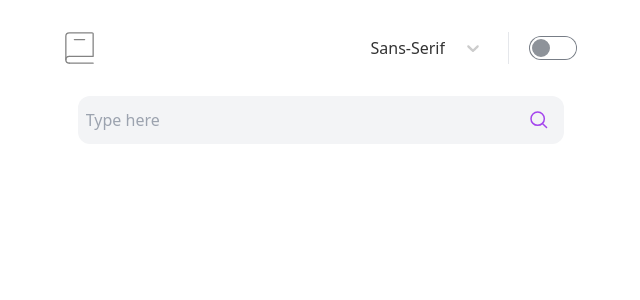
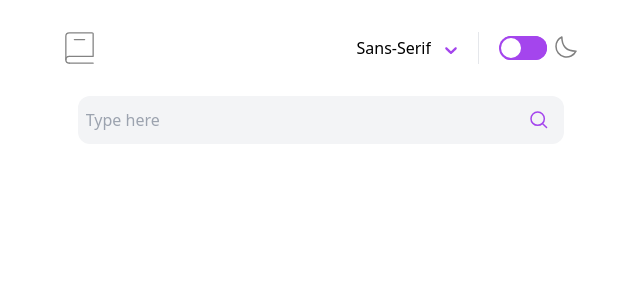
Before and after one commit to CSweetman/feMentor-dictionary-app, a React (Vite) app: page / in a window 1280 px wide. Shown: the top 300 px of the page, without its empty margins (319-959 px from the left). Built offline with nearby package versions, Linux system fonts and the light colour scheme.

Commit message:
Various changes to daisyui and tailwind config to style toggle theme button. Implemented toggle theme functionality as well as toggle icon component

```diff
--- a/src/App.tsx
+++ b/src/App.tsx
@@ -1,8 +1,16 @@
+import { useState } from "react";
 import DictionaryPage from "./Pages/DictionaryPage";
 
 export default function App() {
+
+  const [theme, setTheme] = useState<"light" | "dark">("light")
+
+  const changeTheme = () => {
+    theme === 'light' ? setTheme('dark') : setTheme('light')
+  }
   return (
-
-      <DictionaryPage></DictionaryPage>
+    <div data-theme={theme} className={theme === 'light' ? 'bg-white' : ''}>
+      <DictionaryPage theme={theme} setTheme={changeTheme}></DictionaryPage>
+    </div>
   )
 }
--- a/src/Pages/DefinitionPage.tsx
+++ b/src/Pages/DefinitionPage.tsx
@@ -1,19 +1,21 @@
-import React from 'react'
+import React, { useEffect } from 'react'
 import Meaning from '../components/Meaning'
 import { capitalizeFirstLetter } from '../utils/utils'
 import { IWord } from './DictionaryPage'
 
 interface DefinitionPageProps {
     searchedWord: IWord
+    theme: string | undefined
 }
 
-const DefinitionPage = ({ searchedWord }: DefinitionPageProps) => {
+
+const DefinitionPage = ({ searchedWord, theme }: DefinitionPageProps) => {
     return (
         <div>
 
-            <div className='flex justify-between'>
+            <div className='flex justify-between dark:text-white'>
                 <div>
-                    <h1 className="text-[64px] font-bold">
+                    <h1 className={(theme === 'light' ? 'text-black' : 'text-white') + " text-[64px] font-bold"}>
                         {searchedWord && capitalizeFirstLetter(searchedWord.word)}
                     </h1>
                     <p className='text-[20px] text-primary'>{searchedWord.phonetics}</p>
@@ -36,7 +38,7 @@ const DefinitionPage = ({ searchedWord }: DefinitionPageProps) => {
                         example={meaning.definitions.map(def => def.example)}
                     />)
             }
-            <h1 className="text-sm font-bold underline mb-10">
+            <h1 className="text-sm underline mb-10 text-neutral">
                 Source Placeholder
             </h1>
         </div>
--- a/src/Pages/DictionaryPage.tsx
+++ b/src/Pages/DictionaryPage.tsx
@@ -27,7 +27,12 @@ export interface IMeanings {
     sourceUrls: string[]
 }
 
-const DictionaryPage = () => {
+interface DictionaryPageProps {
+    theme?: string,
+    setTheme: () => void
+}
+
+const DictionaryPage = ({ theme, setTheme }: DictionaryPageProps) => {
 
     const [font, setFont] = useState<string>("sans")
     const [search, setSearch] = useState("")
@@ -38,7 +43,6 @@ const DictionaryPage = () => {
     const handleSearch = (lookUp: string) => {
         GetWordDefinitions(lookUp).then(res => {
             const data = res.data[0]
-            console.log(data)
             const meanings: IMeanings[] = data.meanings
             const searchedWord: IWord = {
                 word: data.word,
@@ -68,14 +72,10 @@ const DictionaryPage = () => {
     //     // console.log(word?.meanings[0].definitions.map(def => def.definition))
     // }, [searchedWord])
 
-    // useEffect(() => {
-    //     console.log(searchedWord)
-    // }, [searchedWord])
-
     return (
-        <div className={`w-[80vw] lg:w-[40vw] h-[100vh] flex flex-col items-center m-auto font-${font}`}>
+        <div className={`w-[80vw] lg:w-[40vw] h-[100%] min-h-[100vh] flex flex-col items-center m-auto font-${font}`}>
             <div className='flex flex-col w-[100%] gap-4 mt-8'>
-                <Navbar font={font} setFont={setFont}></Navbar>
+                <Navbar font={font} setFont={setFont} theme={theme} setTheme={setTheme}></Navbar>
                 <div className='flex w-[95%] m-auto max-h-12 grow-[2] bg-gray-100 rounded-xl focus-within:outline-primary focus-within:outline focus-within:outline-[1px]'>
                     <input
                         type="text" placeholder="Type here"
@@ -88,7 +88,7 @@ const DictionaryPage = () => {
                         <img src='src\assets\images\icon-search.svg' onClick={e => handleSearch(search)} />
                     </button>
                 </div>
-                {searchedWord && <DefinitionPage searchedWord={searchedWord} />}
+                {searchedWord && <DefinitionPage searchedWord={searchedWord} theme={theme} />}
                 {badResultFlag && <BadSearchPage />}
             </div>
         </div>
--- a/src/components/Meaning.tsx
+++ b/src/components/Meaning.tsx
@@ -11,22 +11,19 @@ interface categoryProps {
 
 const Meaning = ({ name: type, definitions, example, synonyms, antonyms }: categoryProps) => {
 
-  // useEffect(() => {
-  //   console.log(example)
-  // }, [])
 
   return (
     <div className={`flex flex-col gap-8 text-[18px] w-[100%]`}>
       <div className='flex items-center mt-5'>
-        <p className="flex-grow-0 mr-5 text-[24px] italic font-bold">{type}</p>
-        <div className="flex-grow bg bg-gray-200 h-0.5"></div>
+        <p className="flex-grow-0 mr-5 text-[24px] italic font-bold text-neutral">{type}</p>
+        <div className="flex-grow h-0.5 bg-base-200"></div>
       </div>
       <div>
         <p className='text-subtitle mb-5 text-[20px]'>Meaning</p>
         <ul className='list-disc list-inside mx-5'>
           {definitions.map((definition, i) => (
-            <li className='text-primary' key={i}>{
-              <span className='text-black'>{definition}</span>}
+            <li className='' key={i}>{
+              <span className='text-neutral'>{definition}</span>}
             </li>
           ))}
           {example[0] !== undefined && <p className='ml-[24px] text-subtitle'>{`"${example[0]}"`}</p>}
--- a/src/components/Navbar.tsx
+++ b/src/components/Navbar.tsx
@@ -1,20 +1,23 @@
 import React, { useEffect, useState } from 'react'
 import Select, { StylesConfig } from 'react-select'
 import { fontNames } from '../Pages/DictionaryPage'
+import ThemeIcon from './ThemeIcon'
 
 interface NavbarProps {
-  font: string;
-  setFont: React.Dispatch<React.SetStateAction<string>>;
+  font: string,
+  setFont: React.Dispatch<React.SetStateAction<string>>,
+  theme: string | undefined,
+  setTheme: () => void
 }
 
 
 
-const Navbar = ({ font: currentFont, setFont }: NavbarProps) => {
+const Navbar = ({ font: currentFont, setFont, theme, setTheme }: NavbarProps) => {
 
   const [toggle, setToggle] = useState<"primary" | "gray">("gray")
 
-  const handleToggle = () => {
-    setToggle("primary")
+  const getThemeColor = () => {
+    return (theme === 'light') ? 'black' : 'white'
   }
 
   interface FontOption {
@@ -23,10 +26,13 @@ const Navbar = ({ font: currentFont, setFont }: NavbarProps) => {
   }
 
   const colorStyles: StylesConfig<FontOption> = {
-    control: (styles: any) => ({ ...styles, outline: 'none', border: '0', boxShadow: '0' }),
+    control: (styles: any) => ({ ...styles, outline: 'none', border: '0', boxShadow: '0', backgroundColor: undefined }),
+    container: (styles: any) => ({
+      ...styles, backgroundColor: 'transparent'
+    }),
     option: (styles: any, { data, isDisabled, isFocused, isSelected }) => {
       return {
-        ...styles, boxShadow: 'none', color: 'black', backgroundColor: undefined,
+        ...styles, boxShadow: 'none', color: (theme === 'light') ? 'black' : 'white', backgroundColor: undefined, border: undefined, cursor: 'pointer',
         ':hover': { color: 'hsl(274, 82%, 60%)', boxShadow: 'none' },
         ":active": {
           ...styles[":active"],
@@ -34,7 +40,18 @@ const Navbar = ({ font: currentFont, setFont }: NavbarProps) => {
         }
       }
     },
-    indicatorSeparator: (styles: any) => ({ display: 'none' })
+    menu: provided => ({
+      ...provided,
+      backgroundColor: (theme === 'light') ? 'white' : 'black',
+      boxShadow: (theme === 'light') ? 'white' : 'hsl(274, 82%, 60%)' + ` 0px 3px 8px`
+    }),
+    singleValue: provided => ({
+      ...provided,
+      color: (theme === 'light') ? 'black' : 'white',
+      cursor: 'pointer'
+    }),
+    indicatorSeparator: (styles: any) => ({ display: 'none' }),
+    dropdownIndicator: (styles: any) => ({ color: 'hsl(274, 82%, 60%)', cursor: 'pointer' })
   }
 
   const options = [
@@ -43,17 +60,18 @@ const Navbar = ({ font: currentFont, setFont }: NavbarProps) => {
     { value: 'mono', label: 'Mono' }
   ]
 
-
-
-
-
   return (
     <div className='w-[100%] h-8 flex justify-between mb-4'>
       <img src="src\assets\images\logo.svg" alt="" />
       <div className='flex items-center gap-5'>
-        <Select options={options} defaultValue={options[0]} onChange={e => { if (e) setFont(e.value.toLowerCase()) }} styles={colorStyles}></Select>
+        <Select options={options} defaultValue={options[0]} isSearchable={false}
+          onChange={e => { if (e) setFont(e.value.toLowerCase()) }} styles={colorStyles} />
         <div className='border-l ml-[-3px] border-gray-200 h-[100%]'></div>
-        <input type="checkbox" className={`toggle toggle-primary`} onChange={handleToggle} />
+        <span className='flex gap-2'>
+          <input type="checkbox" className={' toggle bg-white border-none  ' + (theme === 'light' ? 'toggle-button' : 'toggle-button-active')}
+            onChange={setTheme} />
+          <ThemeIcon outline={theme === 'light' ? 'gray' : 'hsl(274deg, 82%, 60%)'} />
+        </span>
       </div>
 
     </div>
--- a/src/components/Onym.tsx
+++ b/src/components/Onym.tsx
@@ -1,13 +1,13 @@
 import React from 'react'
 
 interface OnymProps {
-    name: string,
-    onyms: string[]
+  name: string,
+  onyms: string[]
 }
 
-const Onym = ({name, onyms}: OnymProps) => {
+const Onym = ({ name, onyms }: OnymProps) => {
   return (
-    <div className='flex gap-5'>
+    <div className='flex gap-3 flex-wrap mb-8'>
       <p>{name}</p>
       {onyms.map((elem, i) => (<p className='text-primary font-bold' key={i}>{elem}</p>))}
     </div>
--- /dev/null
+++ b/src/components/ThemeIcon.tsx
@@ -0,0 +1,13 @@
+import React from 'react'
+
+interface ThemeIconProps {
+    outline: string
+}
+
+const ThemeIcon = ({ outline }: ThemeIconProps) => {
+    return (
+        <svg xmlns="http://www.w3.org/2000/svg" width="22" height="22" viewBox="0 0 22 22"><path fill="none" stroke={outline} stroke-linecap="round" stroke-linejoin="round" stroke-width="1.5" d="M1 10.449a10.544 10.544 0 0 0 19.993 4.686C11.544 15.135 6.858 10.448 6.858 1A10.545 10.545 0 0 0 1 10.449Z" /></svg>
+    )
+}
+
+export default ThemeIcon
--- a/tailwind.config.cjs
+++ b/tailwind.config.cjs
@@ -1,5 +1,6 @@
 /** @type {import('tailwindcss').Config} */
 module.exports = {
+  darkMode: 'class',
   content: [
     "./index.html",
     "./src/**/*.{js,ts,jsx,tsx}",
@@ -14,4 +15,29 @@ module.exports = {
     },
   },
   plugins: [require("daisyui")],
+  daisyui: {
+    themes: [
+      {
+        light: {
+          ...require("daisyui/src/colors/themes")["[data-theme=light]"],
+          primary: "hsl(274, 82% 60%)",
+          error: "hsl(0,100%,66%)",
+          info: "black",
+          "base-100": 'hsl(274, 82% 60%)',
+          "base-200": '#E5E7EB',
+          "primary-focus": "mediumblue",
+        },
+        dark: {
+          ...require("daisyui/src/colors/themes")["[data-theme=dark]"],
+          primary: 'hsl(220, 13%, 91%)',
+          neutral: "white",
+          info: 'hsl(220, 13%, 91%)',
+          "base-100": 'hsl(274, 82% 60%)',
+          'background-color': 'black',
+          'toggle-primary': "hsl(274, 82% 60%)",
+          "togglehandleborder": "hsl(220, 13%, 91%)"
+        },
+      },
+    ],
+  },
 }
```
Also changed, not shown: src/assets/images/icon-moon.svg.
